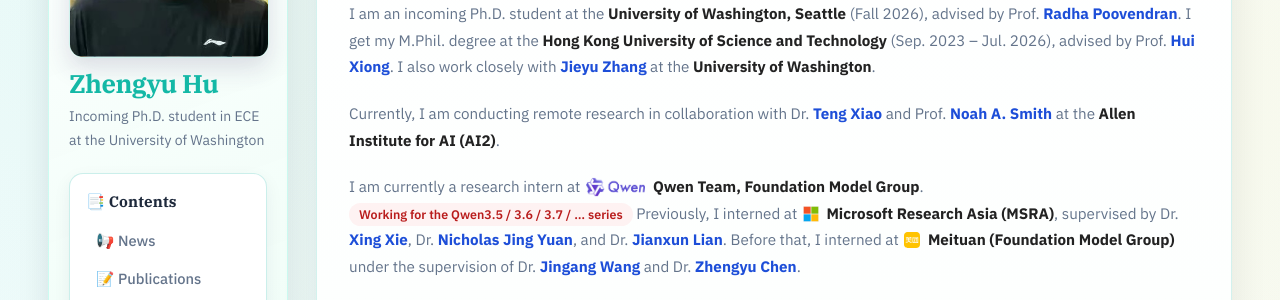
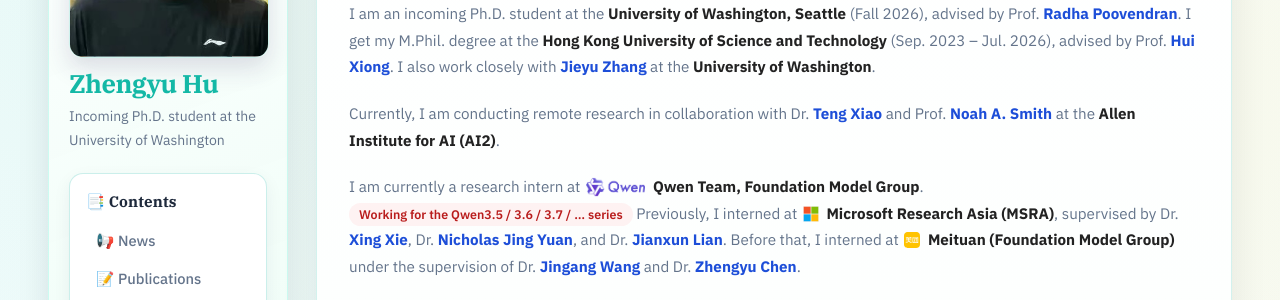
Before and after one commit to ppsmk388/ppsmk388.github.io, a Jekyll site: the page built from index.md, in a window 1280 px wide. Shown: the part 267-567 px from the top of the page. Built offline with Jekyll 4.4.1, drawn with Linux system fonts in a browser that asks for light colours.

Commit message:
Simplify site description

```diff
--- a/_config.yml
+++ b/_config.yml
@@ -2,7 +2,7 @@
 #Google Analytics
 google_analytics: G-2NEE9XL52D  # your google analytics
 title: Zhengyu Hu
-description: Incoming Ph.D. student in ECE at the University of Washington
+description: Incoming Ph.D. student at the University of Washington
 
 logo: img/Img4.jpg
 email: huzhengyu477@gmail.com
```
